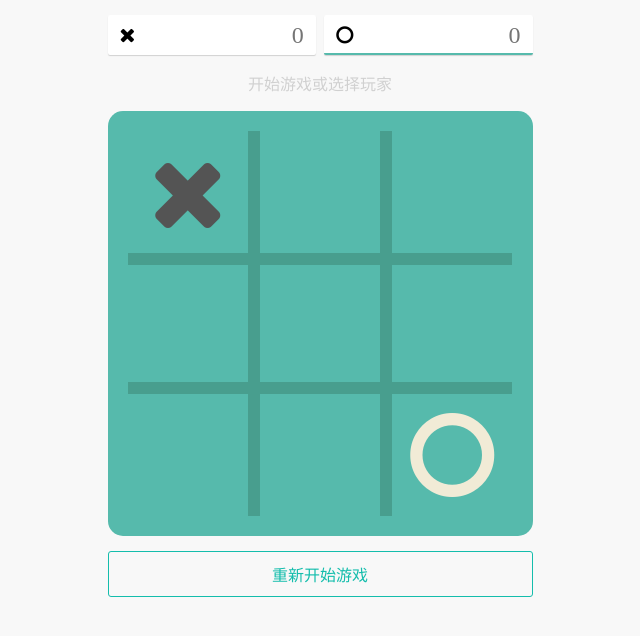
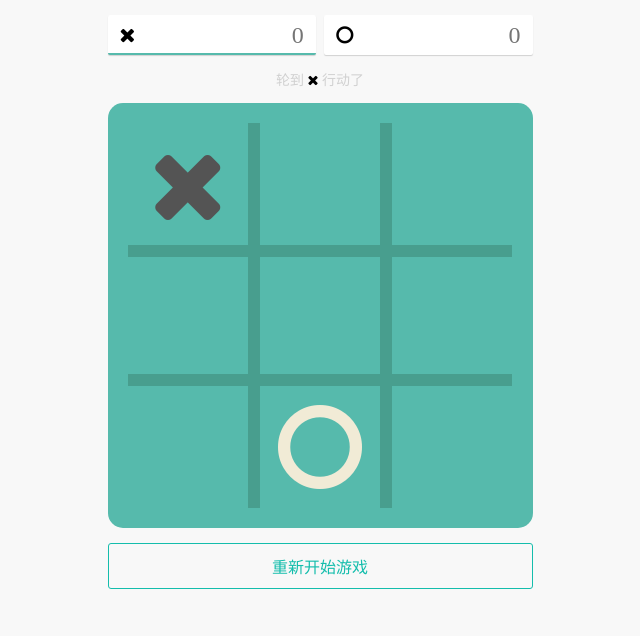
Before and after one commit to dealsky/myFreeCodeCamp, a plain HTML site: page tictactoe/index.html in a window 1280 px wide. Both pictures are taken after a click on the element 510 px from the left and 195 px from the top of the page. Shown: the whole page, without its empty margins (320-960 px from the left). Drawn offline with Linux system fonts and the light colour scheme.

Commit message:
tictactoe

```diff
--- a/tictactoe/index.html
+++ b/tictactoe/index.html
@@ -116,7 +116,12 @@
 
         .game-info {
             text-align: center;
-            color: rgba(0, 0, 0, 0.16)
+            font-size: 14px;
+            color: rgba(0, 0, 0, 0.16);
+        }
+
+        .game-info .icon {
+            color: #000;
         }
 
         .restart-game {
@@ -231,6 +236,7 @@
         map: [[], [], []],
         status: 0,
         currentRole: 0,
+        activeRole: 0,
         count: 0,
 
         $allIcon: $(".tictactoe .icon"),
@@ -238,17 +244,21 @@
         $selectCircle: $("#selectCircle"),
         $restartGame: $(".restart-game"),
         $item: $(".tictactoe .item"),
+        $gameInfo: $(".game-info"),
 
         // 游戏初始化
         init: function() {
             game.status = CHOOSE_ROLE;
             game.currentRole = ROLE_CLOSE;
+            game.activeRole = ROLE_CLOSE;
             game.count = 0;
             game.map = [
               [0, 0, 0],
               [0, 0, 0],
               [0, 0, 0]
             ];
+
+            game.$gameInfo.html("<p>开始游戏或选择玩家</p>");
 
             game.clearAllIcon();
             game.bindClickListener();
@@ -262,18 +272,10 @@
         },
         // 显示图标
         displayIcon: function ($item) {
-            if (game.currentRole === ROLE_CIRCLE) {
-                if (game.status === GAMER_TIME) {
-                    $item.children(".fa-circle-o").show();
-                } else {
-                    $item.children(".fa-close").show();
-                }
+            if (game.activeRole === ROLE_CIRCLE) {
+                $item.children(".fa-circle-o").show();
             } else {
-                if (game.status === GAMER_TIME) {
-                    $item.children(".fa-close").show();
-                } else {
-                    $item.children(".fa-circle-o").show();
-                }
+                $item.children(".fa-close").show();
             }
         },
         // 清空棋盘
@@ -300,7 +302,6 @@
             if (game.status !== CHOOSE_ROLE) {
                 return;
             }
-            game.changeRole();
             game.currentRole = ROLE_CIRCLE;
             game.status = COMPANY_TIME;
             // TODO 电脑开始下棋
@@ -308,19 +309,21 @@
         },
         changeRole: function () {
             let nextRole;
-            if (game.currentRole === ROLE_CLOSE) {
+            if (game.activeRole === ROLE_CLOSE) {
                 nextRole = ROLE_CIRCLE;
             } else {
                 nextRole = ROLE_CLOSE;
             }
-
             if (nextRole === ROLE_CLOSE) {
                 game.$selectCircle.removeClass("active");
                 game.$selectClose.addClass("active");
+                game.$gameInfo.html("<p>轮到 <i class='icon fa fa-close'></i> 行动了</p>")
             } else {
                 game.$selectClose.removeClass("active");
                 game.$selectCircle.addClass("active");
+                game.$gameInfo.html("<p>轮到 <i class='icon fa fa-circle-o'></i> 行动了</p>")
             }
+            game.activeRole = nextRole;
         },
         clickItem: function () {
             const x = $(this).parent().index();
@@ -357,7 +360,9 @@
             game.status = COMPANY_TIME;
 
             // TODO 电脑开始下棋
-            game.companyPlay();
+            setTimeout(function () {
+                game.companyPlay();
+            }, 600);
 
         },
         // 电脑下棋
@@ -397,6 +402,7 @@
               }
             }
 
+            game.changeRole();
             game.status = GAMER_TIME;
         },
         // 判断是否胜利
```
